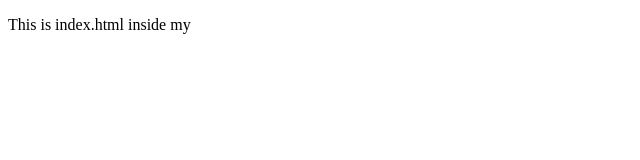
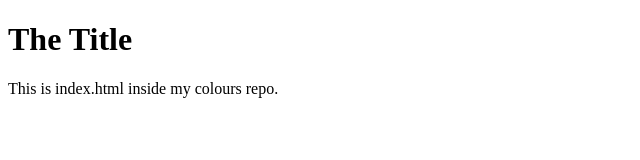
Before and after one commit to nabo0007/colours, a plain HTML site: page index.html in a window 1280 px wide. Shown: the whole page, without its empty margins (0-640 px from the left). Drawn offline with Linux system fonts and the light colour scheme.

Commit message:
Added the title

```diff
--- a/index.html
+++ b/index.html
@@ -5,7 +5,8 @@
     <title>Document</title>
 </head>
 <body>
-   <p>This is index.html inside my </p>
+  <h1>The Title</h1>
+   <p>This is index.html inside my colours repo. </p>
 
 </body>
 </html>
```
